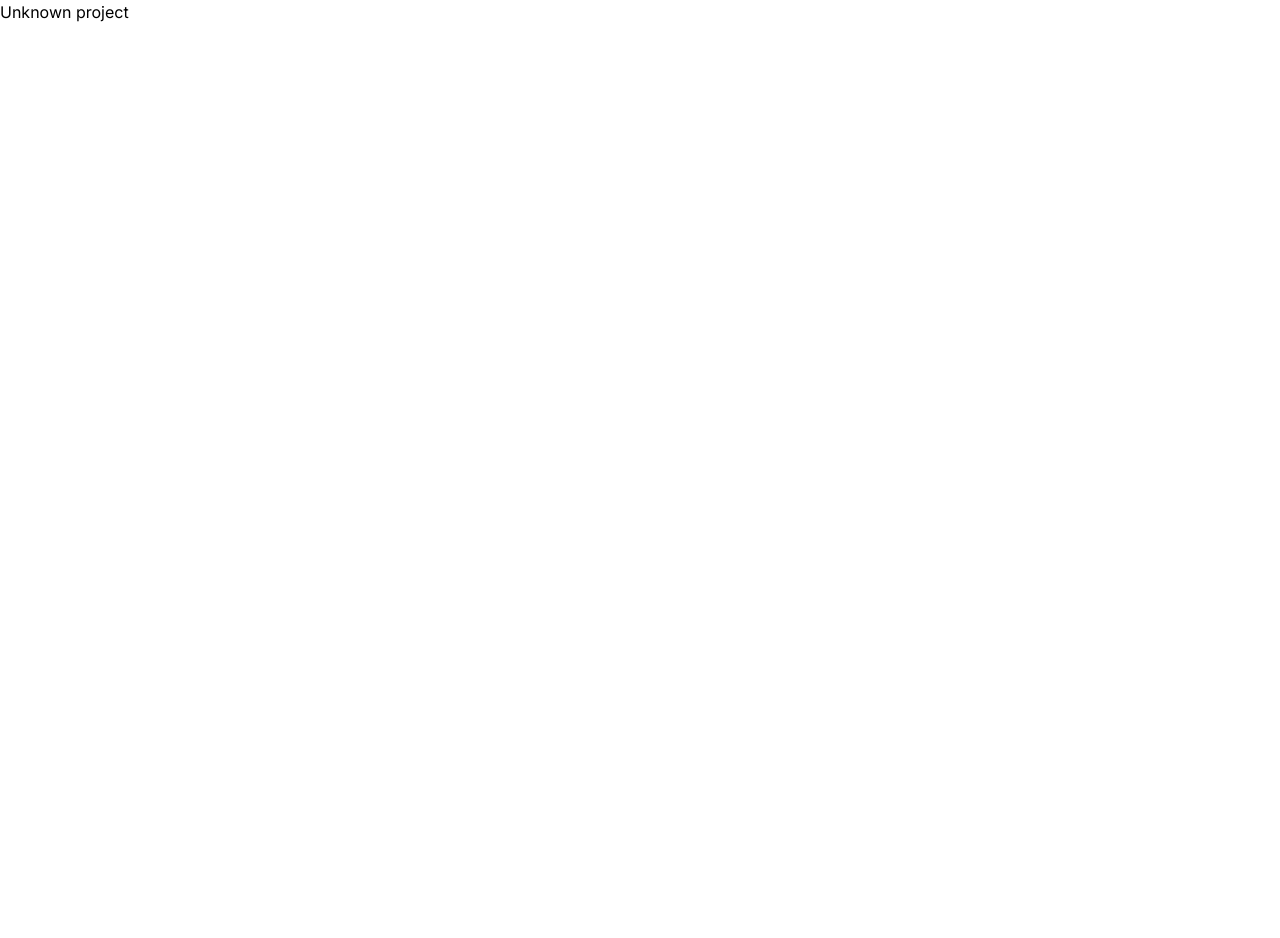
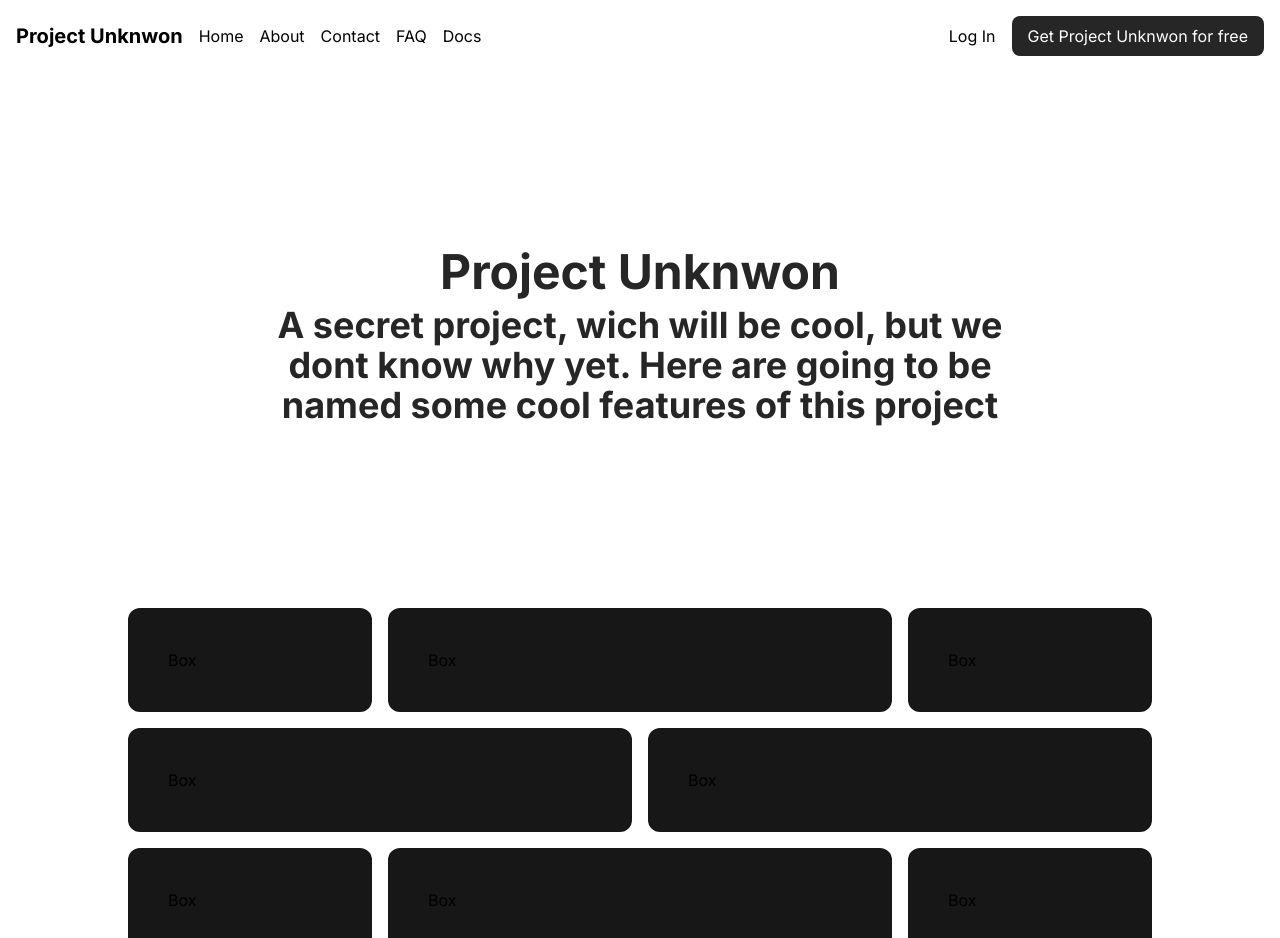
Before and after one commit to huilensolis/project-unknown, a Next.js app: page / in a window 1280 px wide. Shown: the top 938 px of the page. Before the commit the page ends 800 px from the top, so only its background shows below. Built offline with nearby package versions, Linux system fonts and the light colour scheme.

Commit message:
epic: add hero section and start bento

```diff
--- a/src/app/page.tsx
+++ b/src/app/page.tsx
@@ -1,3 +1,111 @@
-export default function Home() {
-  return <h1>Unknown project</h1>
+import Link from "next/link";
+import { ReactNode } from "react";
+
+export default function LandingPage() {
+  return (
+    <Layout>
+      <main className="w-full h-full pt-44 mb-44">
+        <article className="flex flex-col justify-center items-center">
+          <h1 className="text-5xl font-bold text-neutral-800">
+            Project Unknwon
+          </h1>
+          <sub className="text-4xl text-center text-balance font-bold text-neutral-800">
+            A secret project, wich will be cool, but we dont know why yet. Here
+            are going to be named some cool features of this project
+          </sub>
+        </article>
+      </main>
+      <section>
+        <Bento />
+      </section>
+    </Layout>
+  );
 }
+
+function Layout({ children }: { children: ReactNode }) {
+  return (
+    <div className="flex flex-col min-h-screen items-center">
+      <Nav />
+      <div className="flex flex-col gap-4 w-full h-full max-w-5xl">
+        {children}
+      </div>
+      <Footer />
+    </div>
+  );
+}
+
+function Nav() {
+  const NAVLINKS: { title: string; href: string }[] = [
+    { title: "Home", href: "/" },
+    { title: "About", href: "/about" },
+    { title: "Contact", href: "/contact" },
+    { title: "FAQ", href: "/faq" },
+    { title: "Docs", href: "/docs" },
+  ];
+  return (
+    <nav className="flex justify-between w-full p-4">
+      <div className="w-full flex gap-4 items-center">
+        <h2 className="text-xl font-bold w-max">Project Unknwon</h2>
+        <ul className="flex gap-4 items-center">
+          {NAVLINKS.map((linkItem) => (
+            <li key={linkItem.href}>
+              <Link href={linkItem.href}>{linkItem.title}</Link>
+            </li>
+          ))}
+        </ul>
+      </div>
+      <div className="flex gap-4 items-center">
+        <Link href="/login" className="flex w-max">
+          Log In
+        </Link>
+        <Link
+          href="/signup"
+          className="flex w-max bg-neutral-800 text-white py-2 px-4 rounded-lg"
+        >
+          Get Project Unknwon for free
+        </Link>
+      </div>
+    </nav>
+  );
+}
+
+function Footer() {
+  return <footer>footer</footer>;
+}
+
+function Bento() {
+  function Box() {
+    return (
+      <div className="w-full h-full bg-neutral-900 p-10 rounded-xl">Box</div>
+    );
+  }
+
+  return (
+    <ul className="grid grid-cols-4 grid-rows-3 gap-4">
+      <li className="col-span-1">
+        <Box></Box>
+      </li>
+      <li className="col-span-2">
+        <Box></Box>
+      </li>
+      <li className="col-span-1">
+        <Box></Box>
+      </li>
+      <li className="col-span-2">
+        <Box></Box>
+      </li>
+      <li className="col-span-2">
+        <Box></Box>
+      </li>
+      <li className="col-span-1">
+        <Box></Box>
+      </li>
+      <li className="col-span-2">
+        <Box></Box>
+      </li>
+      <li className="col-span-1">
+        <Box></Box>
+      </li>
+    </ul>
+  );
+}
```
Also changed, not shown: 1 other file (tests, documents, lock files or other folders).
